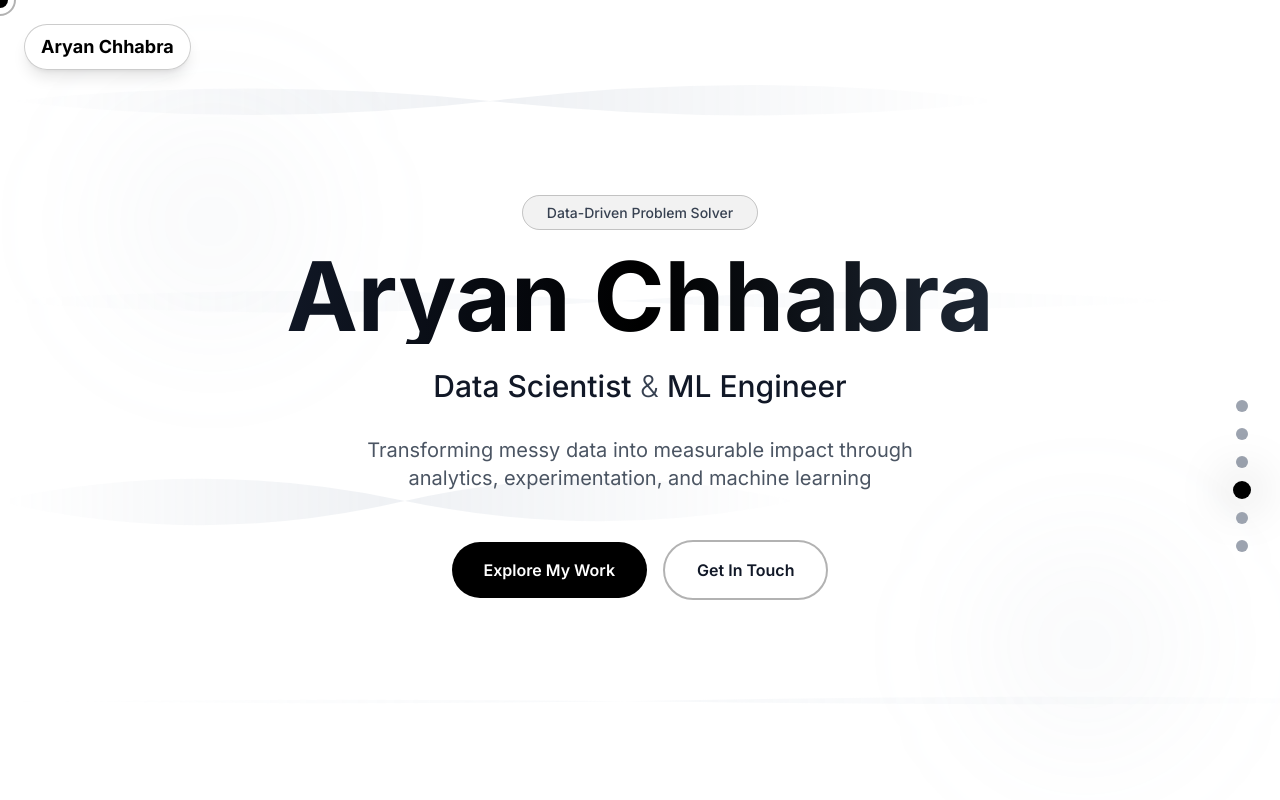
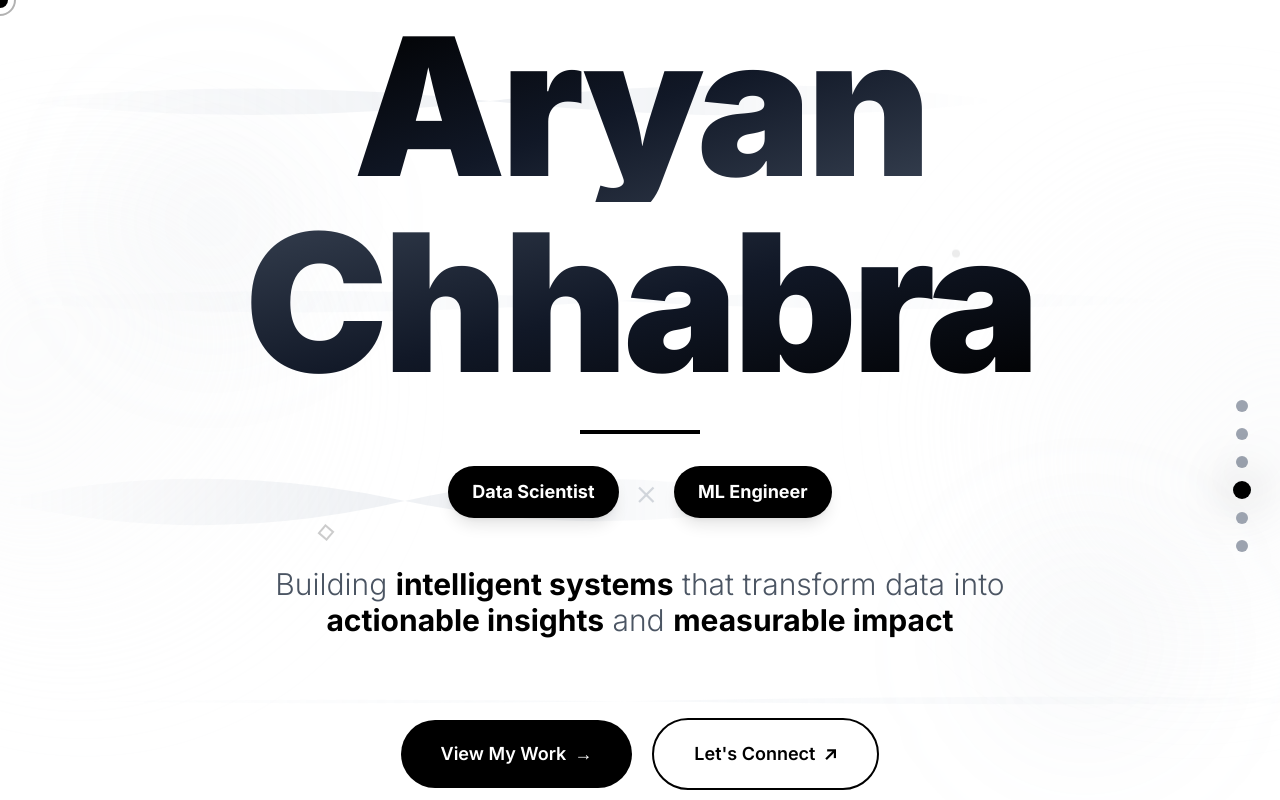
Before and after one commit to Aryanchhabra/Portfolio-website, a React (Vite) app: page / in a window 1280 px wide. Shown: the top 800 px of the page. Built offline with nearby package versions, Linux system fonts and the light colour scheme.

Commit message:
Redesign hero section with enhanced typography and animations, add scroll-triggered logo with clean lowercase 'a' design

```diff
--- a/src/components/HeroSection.jsx
+++ b/src/components/HeroSection.jsx
@@ -1,8 +1,16 @@
-import { motion } from 'framer-motion'
+import { motion, useAnimation } from 'framer-motion'
 import { useInView } from 'react-intersection-observer'
+import { useEffect } from 'react'
 
 export default function HeroSection() {
   const [ref, inView] = useInView({ threshold: 0.3, triggerOnce: false })
+  const controls = useAnimation()
+
+  useEffect(() => {
+    if (inView) {
+      controls.start("visible")
+    }
+  }, [controls, inView])
 
   return (
     <section
@@ -10,77 +18,207 @@ export default function HeroSection() {
       ref={ref}
       className="relative min-h-screen flex items-center justify-center px-4 sm:px-6 overflow-hidden"
     >
+      {/* Animated Background Elements */}
+      <div className="absolute inset-0 overflow-hidden">
+        {/* Large gradient orbs */}
+        <motion.div
+          className="absolute top-1/4 -left-32 w-96 h-96 bg-gradient-to-br from-gray-100 to-transparent rounded-full blur-3xl opacity-40"
+          animate={{
+            scale: [1, 1.2, 1],
+            x: [0, 50, 0],
+            y: [0, 30, 0],
+          }}
+          transition={{
+            duration: 20,
+            repeat: Infinity,
+            ease: "easeInOut"
+          }}
+        />
+        <motion.div
+          className="absolute bottom-1/4 -right-32 w-96 h-96 bg-gradient-to-tl from-gray-100 to-transparent rounded-full blur-3xl opacity-40"
+          animate={{
+            scale: [1, 1.3, 1],
+            x: [0, -50, 0],
+            y: [0, -30, 0],
+          }}
+          transition={{
+            duration: 25,
+            repeat: Infinity,
+            ease: "easeInOut"
+          }}
+        />
+
+        {/* Floating geometric shapes */}
+        <motion.div
+          className="absolute top-1/3 right-1/4 w-2 h-2 bg-black/20 rounded-full"
+          animate={{
+            y: [0, -30, 0],
+            opacity: [0.2, 0.5, 0.2]
+          }}
+          transition={{
+            duration: 4,
+            repeat: Infinity,
+            ease: "easeInOut"
+          }}
+        />
+        <motion.div
+          className="absolute bottom-1/3 left-1/4 w-3 h-3 border-2 border-black/20"
+          animate={{
+            rotate: [0, 360],
+            y: [0, 20, 0],
+          }}
+          transition={{
+            duration: 8,
+            repeat: Infinity,
+            ease: "linear"
+          }}
+        />
+      </div>
+
       {/* Content */}
-      <div className="relative z-10 max-w-6xl mx-auto text-center">
+      <div className="relative z-10 max-w-7xl mx-auto text-center">
         <motion.div
-          initial={{ opacity: 0, y: 50 }}
-          animate={inView ? { opacity: 1, y: 0 } : {}}
-          transition={{ duration: 1, ease: "easeOut" }}
+          initial="hidden"
+          animate={controls}
+          variants={{
+            hidden: { opacity: 0 },
+            visible: { opacity: 1, transition: { staggerChildren: 0.12 } }
+          }}
         >
-              {/* Badge */}
-              <motion.div
-                className="inline-block mb-4 sm:mb-6"
-                initial={{ scale: 0 }}
-                animate={inView ? { scale: 1 } : {}}
-                transition={{ delay: 0.2, type: "spring", stiffness: 200 }}
-              >
-                <span className="px-6 py-2 bg-black/5 border border-black/20 rounded-full text-gray-700 text-sm font-medium backdrop-blur-xl">
-                  Data-Driven Problem Solver
-                </span>
-              </motion.div>
+          {/* Massive Name Display with Enhanced Animation */}
+          <motion.h1
+            className="relative mb-6 sm:mb-8"
+            variants={{
+              hidden: { opacity: 0, y: 50 },
+              visible: { opacity: 1, y: 0, transition: { duration: 0.9, ease: [0.22, 1, 0.36, 1] } }
+            }}
+          >
+            <motion.span
+              className="block text-7xl sm:text-8xl md:text-9xl lg:text-[10rem] xl:text-[12rem] font-black tracking-tight leading-[0.9]"
+              initial={{ opacity: 0, x: -50 }}
+              animate={{ opacity: 1, x: 0 }}
+              transition={{ duration: 0.8, delay: 0.2 }}
+            >
+              <span className="inline-block bg-gradient-to-br from-black via-gray-900 to-gray-700 bg-clip-text text-transparent">
+                Aryan
+              </span>
+            </motion.span>
+            <motion.span
+              className="block text-7xl sm:text-8xl md:text-9xl lg:text-[10rem] xl:text-[12rem] font-black tracking-tight leading-[0.9] mt-1"
+              initial={{ opacity: 0, x: 50 }}
+              animate={{ opacity: 1, x: 0 }}
+              transition={{ duration: 0.8, delay: 0.4 }}
+            >
+              <span className="inline-block bg-gradient-to-br from-gray-700 via-gray-900 to-black bg-clip-text text-transparent">
+                Chhabra
+              </span>
+            </motion.span>
 
-          {/* Main heading with gradient */}
-          <motion.h1
-            className="text-5xl sm:text-6xl md:text-7xl lg:text-8xl font-bold mb-4 sm:mb-6 bg-gradient-to-r from-gray-900 via-black to-gray-800 bg-clip-text text-transparent leading-tight px-4"
-            initial={{ opacity: 0, scale: 0.9 }}
-            animate={inView ? { opacity: 1, scale: 1 } : {}}
-            transition={{ delay: 0.3, duration: 0.6 }}
-          >
-            Aryan Chhabra
+            {/* Decorative line accent */}
+            <motion.div
+              className="h-1 bg-black mt-6 sm:mt-8 mx-auto"
+              initial={{ width: 0 }}
+              animate={{ width: "120px" }}
+              transition={{ duration: 0.8, delay: 0.8 }}
+            />
           </motion.h1>
 
-          {/* Subtitle with typewriter effect look */}
+          {/* Dynamic Role Display - Enhanced */}
+          <motion.div
+            className="mb-10 sm:mb-12"
+            variants={{
+              hidden: { opacity: 0, scale: 0.9 },
+              visible: { opacity: 1, scale: 1, transition: { duration: 0.6, delay: 0.3 } }
+            }}
+          >
+            <div className="flex items-center justify-center gap-3 sm:gap-4 flex-wrap">
+              <motion.span
+                className="px-5 sm:px-6 py-2.5 sm:py-3 bg-black text-white text-sm sm:text-base lg:text-lg font-bold rounded-full shadow-lg"
+                whileHover={{ scale: 1.05, boxShadow: "0 10px 40px rgba(0,0,0,0.3)" }}
+                transition={{ duration: 0.2 }}
+              >
+                Data Scientist
+              </motion.span>
+              <span className="text-3xl sm:text-4xl text-gray-300 font-thin">×</span>
+              <motion.span
+                className="px-5 sm:px-6 py-2.5 sm:py-3 bg-black text-white text-sm sm:text-base lg:text-lg font-bold rounded-full shadow-lg"
+                whileHover={{ scale: 1.05, boxShadow: "0 10px 40px rgba(0,0,0,0.3)" }}
+                transition={{ duration: 0.2 }}
+              >
+                ML Engineer
+              </motion.span>
+            </div>
+          </motion.div>
+
+          {/* Tagline - Enhanced */}
           <motion.p
-            className="text-xl sm:text-2xl md:text-3xl text-gray-700 mb-6 sm:mb-8 font-light px-4"
-            initial={{ opacity: 0 }}
-            animate={inView ? { opacity: 1 } : {}}
-            transition={{ delay: 0.4, duration: 0.6 }}
+            className="text-xl sm:text-2xl md:text-3xl text-gray-600 max-w-4xl mx-auto mb-14 sm:mb-20 px-4 leading-relaxed"
+            variants={{
+              hidden: { opacity: 0, y: 20 },
+              visible: { opacity: 1, y: 0, transition: { duration: 0.8, delay: 0.4 } }
+            }}
           >
-            <span className="text-gray-900 font-medium">Data Scientist</span> &{' '}
-            <span className="text-gray-900 font-medium">ML Engineer</span>
+            <span className="font-light">Building </span>
+            <span className="font-bold text-black">intelligent systems</span>
+            <span className="font-light"> that transform data into </span>
+            <span className="font-bold text-black">actionable insights</span>
+            <span className="font-light"> and </span>
+            <span className="font-bold text-black">measurable impact</span>
           </motion.p>
 
-          <motion.p
-            className="text-base sm:text-lg md:text-xl text-gray-600 max-w-2xl mx-auto mb-8 sm:mb-12 px-4"
-            initial={{ opacity: 0 }}
-            animate={inView ? { opacity: 1 } : {}}
-            transition={{ delay: 0.5, duration: 0.6 }}
+          {/* CTA Buttons - Enhanced */}
+          <motion.div
+            className="flex flex-col sm:flex-row gap-4 sm:gap-5 justify-center items-center"
+            variants={{
+              hidden: { opacity: 0, y: 20 },
+              visible: { opacity: 1, y: 0, transition: { duration: 0.6, delay: 0.4 } }
+            }}
           >
-            Transforming messy data into measurable impact through analytics, experimentation, and machine learning
-          </motion.p>
+            <motion.a
+              href="#projects"
+              className="group relative px-10 py-5 bg-black text-white rounded-full font-semibold text-base sm:text-lg overflow-hidden inline-block"
+              whileHover={{ scale: 1.05 }}
+              whileTap={{ scale: 0.98 }}
+            >
+              <span className="relative z-10 flex items-center gap-2">
+                View My Work
+                <motion.span
+                  className="inline-block"
+                  initial={{ x: 0 }}
+                  whileHover={{ x: 5 }}
+                  transition={{ duration: 0.3 }}
+                >
+                  →
+                </motion.span>
+              </span>
+              <motion.div
+                className="absolute inset-0 bg-gradient-to-r from-gray-800 via-gray-900 to-black"
+                initial={{ x: "-100%" }}
+                whileHover={{ x: 0 }}
+                transition={{ duration: 0.3 }}
+              />
+            </motion.a>
 
-          {/* CTA Buttons */}
-          <motion.div
-            className="flex flex-col sm:flex-row gap-4 justify-center items-center"
-            initial={{ opacity: 0, y: 20 }}
-            animate={inView ? { opacity: 1, y: 0 } : {}}
-            transition={{ delay: 0.9, duration: 0.8 }}
-          >
-            <a
-              href="#projects"
-              className="group relative px-8 py-4 bg-black rounded-full font-semibold text-white overflow-hidden transition-all duration-300 hover:scale-105 hover:shadow-2xl hover:shadow-black/30 inline-block"
+            <motion.a
+              href="#contact"
+              className="group px-10 py-5 border-2 border-black text-black rounded-full font-semibold text-base sm:text-lg inline-block"
+              whileHover={{ scale: 1.05, backgroundColor: "rgba(0,0,0,0.03)" }}
+              whileTap={{ scale: 0.98 }}
             >
-              <span className="relative z-10">Explore My Work</span>
-              <div className="absolute inset-0 bg-gray-800 opacity-0 group-hover:opacity-100 transition-opacity duration-300" />
-            </a>
+              <span className="flex items-center gap-2">
+                Let's Connect
+                <motion.span
+                  className="inline-block"
+                  initial={{ rotate: 0 }}
+                  whileHover={{ rotate: -45 }}
+                  transition={{ duration: 0.3 }}
+                >
+                  ↗
+                </motion.span>
+              </span>
+            </motion.a>
+          </motion.div>
 
-            <a
-              href="#contact"
-              className="px-8 py-4 border-2 border-black/30 rounded-full font-semibold text-gray-900 backdrop-blur-xl hover:bg-black/5 hover:border-black/50 transition-all duration-300 hover:scale-105 inline-block"
-            >
-              Get In Touch
-            </a>
-          </motion.div>
         </motion.div>
       </div>
     </section>
--- a/src/components/Navigation.jsx
+++ b/src/components/Navigation.jsx
@@ -1,5 +1,5 @@
 import { motion } from 'framer-motion'
-import { useState } from 'react'
+import { useState, useEffect } from 'react'
 
 const sections = [
   { id: 'home', name: 'Home', icon: '🏠' },
@@ -12,6 +12,20 @@ const sections = [
 
 export default function Navigation({ currentSection }) {
   const [isOpen, setIsOpen] = useState(false)
+  const [showLogo, setShowLogo] = useState(false)
+
+  // Show logo only when scrolled past hero section
+  useEffect(() => {
+    const handleScroll = () => {
+      const scrollPosition = window.scrollY
+      // Show logo after scrolling 80% of viewport height
+      setShowLogo(scrollPosition > window.innerHeight * 0.8)
+    }
+
+    window.addEventListener('scroll', handleScroll)
+    handleScroll() // Initial check
+    return () => window.removeEventListener('scroll', handleScroll)
+  }, [])
 
   const scrollToSection = (sectionId) => {
     const element = document.getElementById(sectionId)
@@ -130,22 +144,31 @@ export default function Navigation({ currentSection }) {
         </motion.div>
       </motion.div>
 
-      {/* Logo / Brand */}
+      {/* Logo / Brand - Simple "a" (only visible when scrolled) */}
       <motion.div
-        className="fixed top-6 left-6 z-50"
-        initial={{ opacity: 0, scale: 0 }}
-        animate={{ opacity: 1, scale: 1 }}
-        transition={{ delay: 0.5 }}
+        className="fixed top-5 left-5 z-50"
+        initial={{ opacity: 0, scale: 0, y: -20 }}
+        animate={{
+          opacity: showLogo ? 1 : 0,
+          scale: showLogo ? 1 : 0,
+          y: showLogo ? 0 : -20
+        }}
+        transition={{ duration: 0.4, ease: "easeOut" }}
+        style={{ pointerEvents: showLogo ? 'auto' : 'none' }}
       >
-        <motion.div
-          className="px-4 py-2 bg-white/80 backdrop-blur-xl border border-black/20 rounded-full cursor-pointer shadow-lg"
-          whileHover={{ scale: 1.05 }}
+        <motion.button
+          onClick={() => scrollToSection('home')}
+          className="w-11 h-11 bg-white rounded-full cursor-pointer flex items-center justify-center"
+          whileHover={{ scale: 1.1 }}
           whileTap={{ scale: 0.95 }}
+          style={{
+            boxShadow: '0 2px 8px rgba(0,0,0,0.1), 0 4px 16px rgba(0,0,0,0.08)'
+          }}
         >
-          <span className="text-black font-bold text-lg">
-            Aryan Chhabra
+          <span className="text-black font-bold text-2xl">
+            a
           </span>
-        </motion.div>
+        </motion.button>
       </motion.div>
     </>
   )
```
